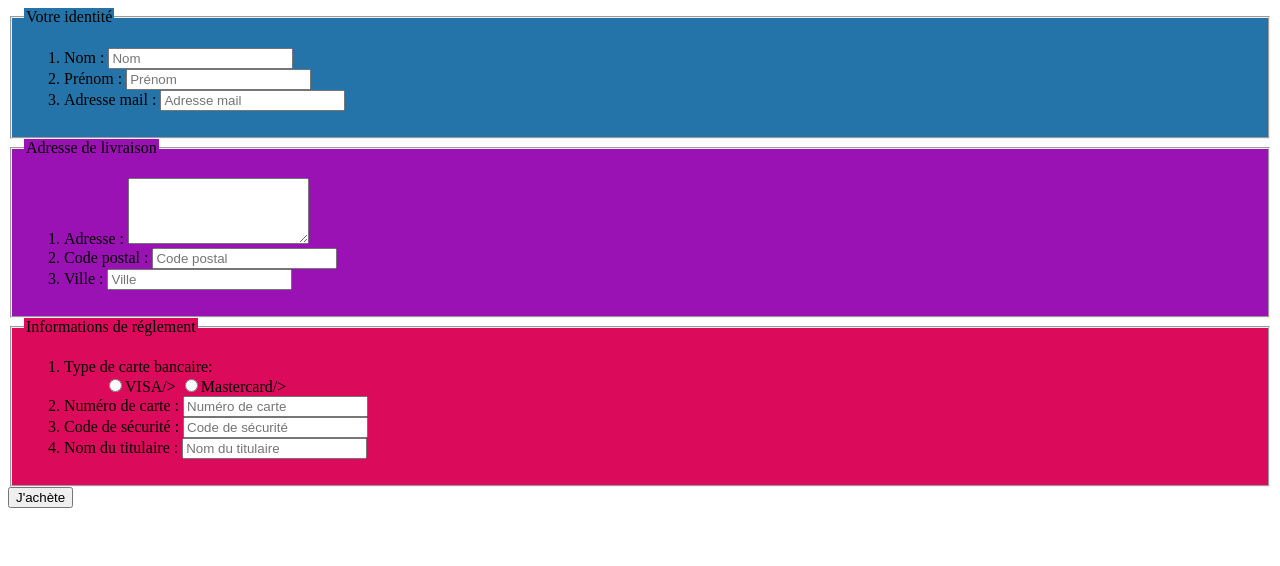
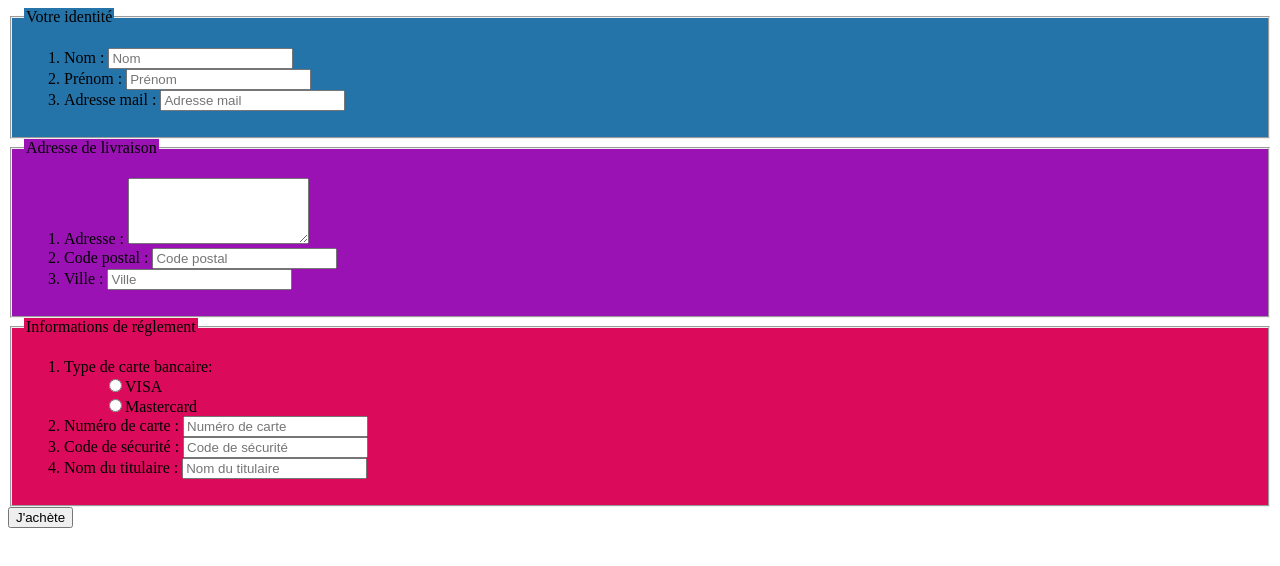
Before and after one commit to guylainecastellano/ex9p2-html-css, a plain HTML site: page index.html in a window 1280 px wide. Drawn offline with Linux system fonts and the light colour scheme.

Commit message:
ex9p2 html css fait

```diff
--- a/index.html
+++ b/index.html
@@ -28,10 +28,8 @@
         <legend class="thirdsection">Informations de réglement</legend>
         <ol>
         <li><label for="type de carte">Type de carte bancaire:</label>
-        <ul>
-        <input type="radio" name="carte" value="VISA" id="VISA" <p>VISA/>
-        <input type="radio" name="carte" value="Mastercard" id="Mastercard" <p>Mastercard/>
-        </ul>
+        <ul><input type="radio" name="carte" value="VISA" id="VISA" <p>VISA</ul>
+        <ul><input type="radio" name="carte" value="Mastercard" id="Mastercard" <p>Mastercard</ul>
         <li><label for="Numéro de carte">Numéro de carte :</label> <input type="text" cardnumber="Numéro de carte" id="Numéro de carte"placeholder="Numéro de carte"/>
         <li><label for="Code de sécurité">Code de sécurité :</label> <input type="text" securitycode="Code de sécurité" id="Code de sécurité"placeholder="Code de sécurité"/>
         <li><label for="Nom du titulaire">Nom du titulaire :</label> <input type="text" cardholder name="Nom du titulaire" id="Nom du titulaire"placeholder="Nom du titulaire"/>
```
